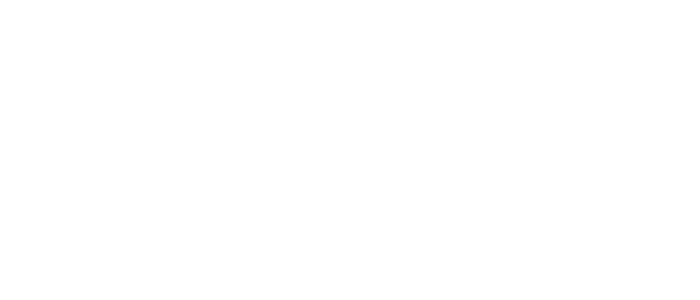
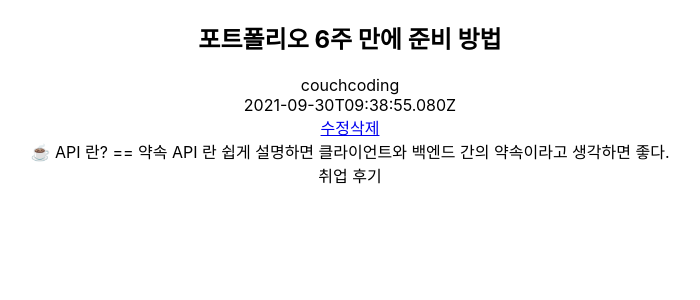
Before and after one commit to hjeomdev/Board, a React (Create React App) app: page /posts/1 in a window 1280 px wide. Shown: the top 300 px of the page, without its empty margins (290-990 px from the left). Built offline with nearby package versions, Linux system fonts and the light colour scheme; data requests are answered from the project's data file.

Commit message:
[UPDATE] 글 조회

```diff
--- a/src/App.js
+++ b/src/App.js
@@ -11,9 +11,13 @@
     <div className="App">
       <BrowserRouter>
         <Switch>
-          <Route path="/posts" component={Main}/>
-          <Route path="/posts/:postId" component={Post}/>
-          <Route path="/new" component={newPost}/>
+          <Route path="/posts" component={Main}>
+            <Route path="/posts/:postId" component={Post}/>
+          </Route>
+          <Route path="/new" component={newPost}>
+            <Route path="/new/:postId" component={newPost}/>
+          </Route>
+          <Route path="/delete"/>
         </Switch>
       </BrowserRouter>
     </div>
--- a/src/js/post/post.js
+++ b/src/js/post/post.js
@@ -1,30 +1,60 @@
 import React, { useState, useEffect }  from "react";
+import { Link, useParams } from "react-router-dom"
 import axios from 'axios';
 
-function Post() {
+const Post = () => {
 
-    const postId = useState(window.location.pathname.slice(6));
-    const [post, setPost] = useState([]);
+    const params = useParams();
+    const [post, setPost] = useState({
+        title: "",
+        author: "",
+        published_at: "",
+        body: "",
+        tags: []
+    });
 
-    useEffect(
-        () => {
-            getContent();
-        }, []
-    );
+    useEffect(() => {
+        function getContent() {
+            axios.get('http://localhost:3000/posts/' + params.postId)
+            .then((res) => {
+                setPost({
+                    title: res.data.title,
+                    author: res.data.author,
+                    published_at: res.data.published_at,
+                    body: res.data.body,
+                    tags: res.data.tags
+                });
+            }).catch(error => {
+                console.log(error.response)
+            });
+        }
+        getContent()
+    }, []);
 
-    function getContent() {
-        console.log("ehll")
-        axios.get('http://localhost:3000/posts/' + postId)
-        .then(function (res) {
-            setPost(res);
-        }).catch(error => {
-            console.log(error.response)
-        });
-    };
 
     return (
         <div className="post">
-            dd
+
+            <div className="title">
+                <h2>{post.title}</h2>
+            </div>
+
+            <div className="author">{post.author}</div>
+
+            <div className="published_at">{post.published_at}</div>
+
+            <Link to={`/new/${params.postId}`}>수정</Link>
+            <Link to={`/delete/${params.postId}`}>삭제</Link>
+
+            <div className="body">{post.body}</div>
+
+            <div className="tags">
+            {post.tags && post.tags.length > -1 &&
+                (post.tags.map(tag =>
+                    (<span className="tags">{tag} </span>))
+                )
+            }
+            </div>
         </div>
     );
 }
```
